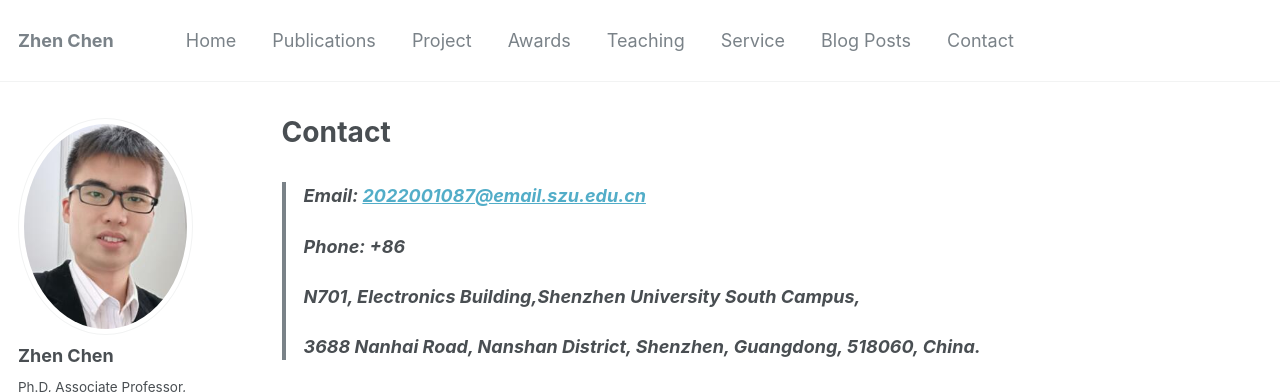
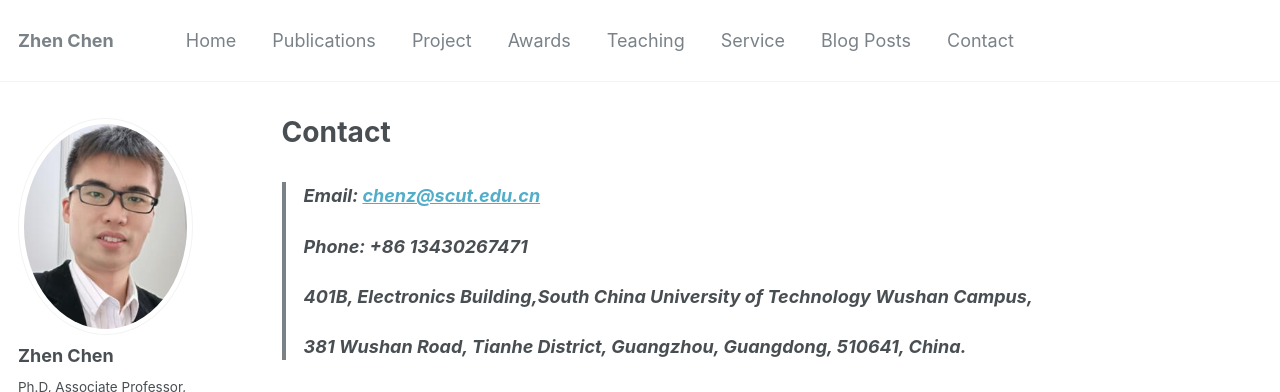
Before and after one commit to baile035/chenz_CV, a Jekyll site: the page built from _pages/contact.md, in a window 1280 px wide and 1051 px high, cut to the strip 0-392 px from the top of the window. Built offline with Jekyll 4.4.1, drawn with Linux system fonts in a browser that asks for light colours.

Commit message:
Update contact.md

```diff
--- a/_pages/contact.md
+++ b/_pages/contact.md
@@ -5,10 +5,10 @@ permalink: /contact/
 author_profile: true
 ---
 
-> <p><b style="line-height:50%"> Email: <a href="mailto:2022001087@email.szu.edu.cn">2022001087@email.szu.edu.cn</a> </b> </p>
-><p><b style="line-height:50%"> Phone: +86   </b></p>
-><p><b width="50%" style="line-height:50%"> N701, Electronics Building,Shenzhen University South Campus, </b> </p>
-><p><b width="50%" style="line-height:50%">3688 Nanhai Road, Nanshan District, Shenzhen, Guangdong, 518060, China.  </b> </p>
+> <p><b style="line-height:50%"> Email: <a href="mailto:chenz@scut.edu.cn">chenz@scut.edu.cn</a> </b> </p>
+><p><b style="line-height:50%"> Phone: +86 13430267471</b></p>
+><p><b width="50%" style="line-height:50%"> 401B, Electronics Building,South China University of Technology Wushan Campus, </b> </p>
+><p><b width="50%" style="line-height:50%"> 381 Wushan Road, Tianhe District, Guangzhou, Guangdong, 510641, China.  </b> </p>
 
 
 <iframe src="https://www.google.com/maps/embed?pb=!1m18!1m12!1m3!1d1842.6574589092247!2d113.94014988806359!3d22.529872998800837!2m3!1f0!2f0!3f0!3m2!1i1024!2i768!4f13.1!3m3!1m2!1s0x3403ee10b0ed7b1d%3A0x491ba4c0b14b1f50!2z5rex5Zyz5aSn5a2m5Y2X5qCh5Yy65a2m55Sf5pyN5Yqh5Lit5b-D!5e0!3m2!1szh-CN!2s!4v1628698160633!5m2!1szh-CN!2s" width="600" height="450" style="border:0;" allowfullscreen="" loading="lazy"></iframe>
```
